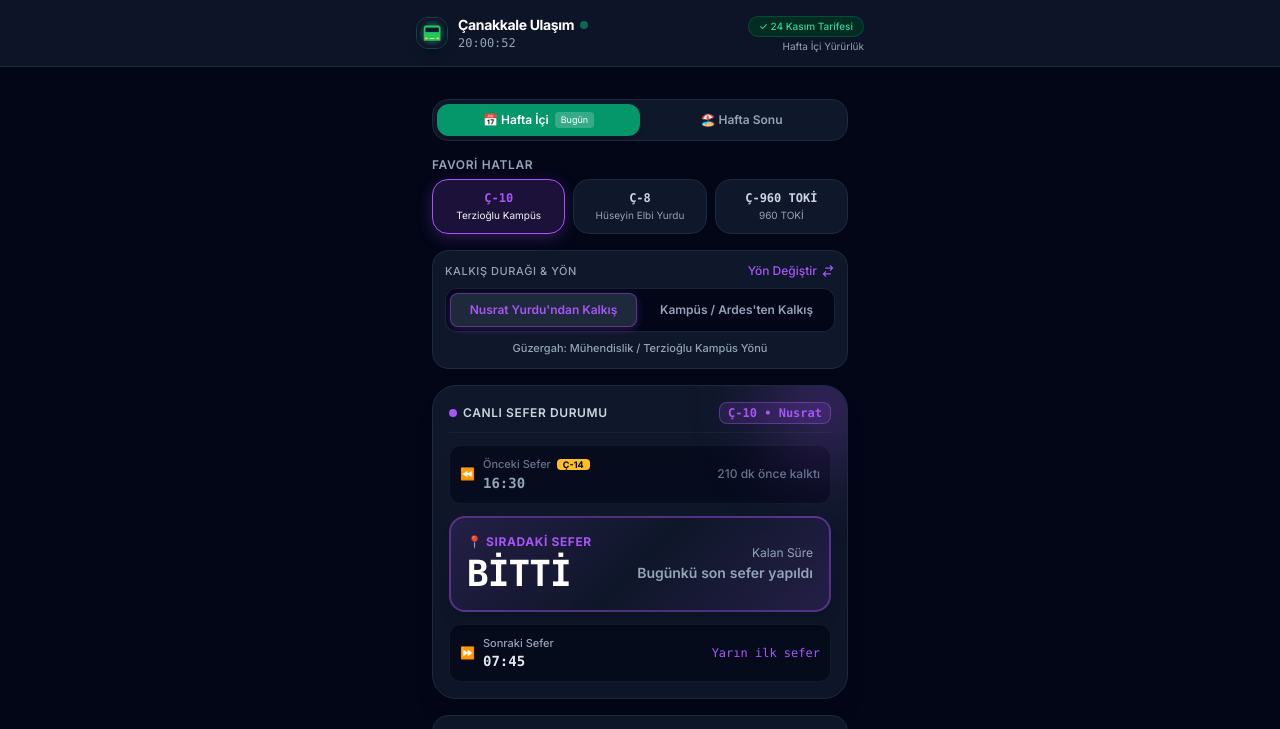
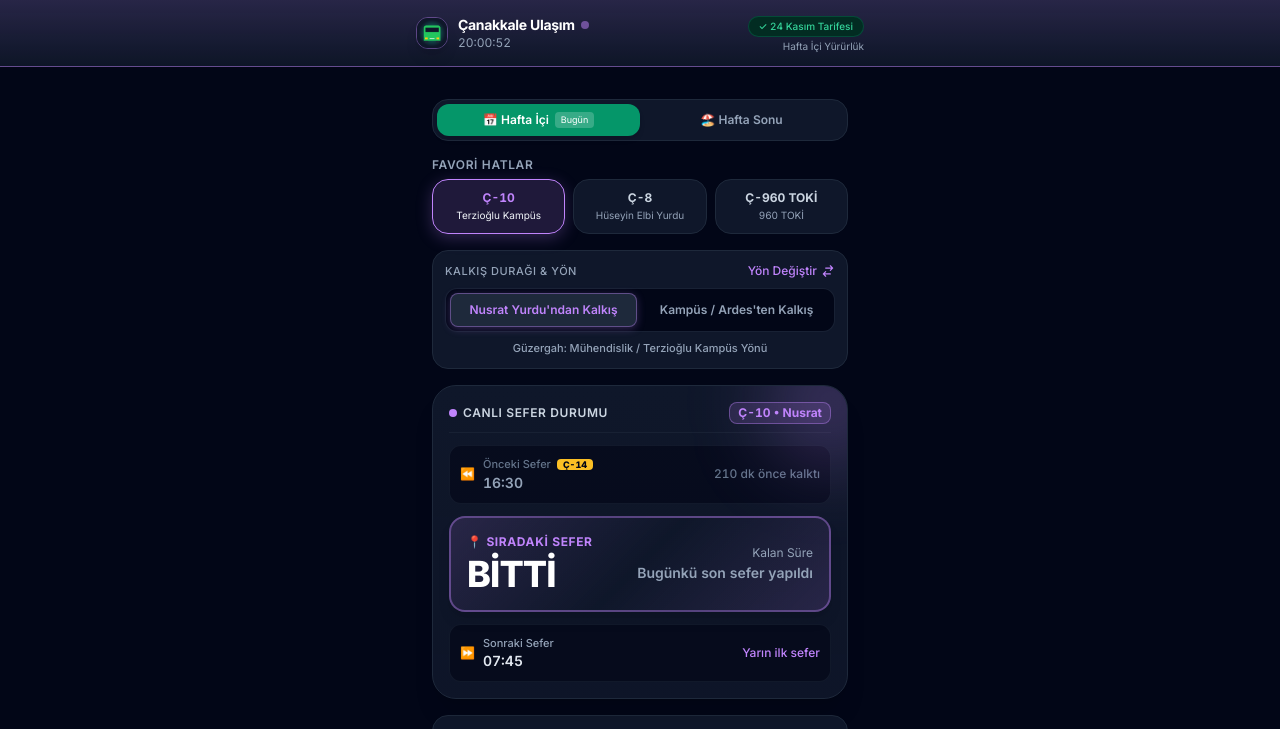
Before and after one commit to paal1aq/ulasim, a website: page index.html in a window 1280 px wide. Shown: the top 729 px of the page. Drawn offline with nearby package versions, Linux system fonts and the light colour scheme.

Commit message:
style: lila tonu, dinamik header ve inter font ayari

```diff
--- a/index.html
+++ b/index.html
@@ -4,7 +4,7 @@
   <meta charset="UTF-8">
   <meta name="viewport" content="width=device-width, initial-scale=1.0, maximum-scale=1.0, user-scalable=no">
   <title>Çanakkale Ulaşım - Otobüs Saatleri & Canlı Takip</title>
-  <meta name="theme-color" content="#a855f7">
+  <meta name="theme-color" content="#c084fc">
   <meta name="apple-mobile-web-app-capable" content="yes">
   <meta name="apple-mobile-web-app-status-bar-style" content="black-translucent">
   <link rel="manifest" href="manifest.json">
@@ -15,7 +15,7 @@
   <!-- Inter Font -->
   <link rel="preconnect" href="https://fonts.googleapis.com">
   <link rel="preconnect" href="https://fonts.gstatic.com" crossorigin>
-  <link href="https://fonts.googleapis.com/css2?family=Inter:wght@400;500;600;700&display=swap" rel="stylesheet">
+  <link href="https://fonts.googleapis.com/css2?family=Inter:wght@400;500;600;700;800&display=swap" rel="stylesheet">
   <!-- Tailwind CSS CDN -->
   <script src="https://cdn.tailwindcss.com"></script>
   <script>
@@ -25,6 +25,7 @@
         extend: {
           fontFamily: {
             sans: ['Inter', 'system-ui', '-apple-system', 'sans-serif'],
+            mono: ['Inter', 'system-ui', '-apple-system', 'sans-serif'],
           },
           colors: {
             brand: {
@@ -44,10 +45,10 @@
   <style>
     /* Theme Variables for Active Line */
     :root, body[data-line="c10"] {
-      --accent: #a855f7;
-      --accent-soft: rgba(168, 85, 247, 0.15);
-      --accent-border: rgba(168, 85, 247, 0.4);
-      --accent-glow: rgba(168, 85, 247, 0.25);
+      --accent: #c084fc;
+      --accent-soft: rgba(192, 132, 252, 0.15);
+      --accent-border: rgba(192, 132, 252, 0.4);
+      --accent-glow: rgba(192, 132, 252, 0.25);
     }
     body[data-line="c8"] {
       --accent: #06b6d4;
@@ -62,20 +63,36 @@
       --accent-glow: rgba(239, 68, 68, 0.25);
     }
 
+    /* Universal Inter Font Enforcement */
+    body, button, input, select, textarea, .countdown, .time-item, [class*="time"], [class*="count"], .font-mono {
+      font-family: 'Inter', system-ui, -apple-system, sans-serif !important;
+    }
+
     /* Prevent pull-to-refresh on mobile if not desired */
     body {
-      font-family: 'Inter', system-ui, -apple-system, sans-serif;
       -webkit-tap-highlight-color: transparent;
       user-select: none;
     }
 
-    /* Tabular numbers for aligned timestamps and countdowns */
-    .font-mono, #current-time, #current-countdown, #live-clock, #all-times-grid, #all-times-grid > div {
+    /* Tabular numbers and stylistic alternates for crisp, modern numerals */
+    body, button, input, select, .font-mono, #current-time, #current-countdown, #live-clock, #all-times-grid, #all-times-grid > div, .countdown, .time-item, [class*="time"], [class*="count"] {
+      font-feature-settings: "cv02", "cv03", "cv04", "cv11";
       font-variant-numeric: tabular-nums;
+    }
+
+    /* Top Header Styled with Active Line Accent */
+    header {
+      background-color: rgba(15, 23, 42, 0.92);
+      background-image: linear-gradient(180deg, var(--accent-soft) 0%, transparent 100%);
+      border-bottom: 1px solid var(--accent-border) !important;
+      transition: background-color 0.25s ease, border-color 0.25s ease, background-image 0.25s ease;
     }
 
     /* Smooth transitions for theme changes */
     .theme-transition,
+    header,
+    #header-logo,
+    #header-pulse-dot,
     .line-pill-btn,
     .direction-tab-btn,
     .theme-current-card,
@@ -170,14 +187,14 @@
 <body data-line="c10" class="bg-slate-950 text-slate-100 min-h-screen flex flex-col font-sans antialiased pb-12">
 
   <!-- Top Status & Watchdog Bar -->
-  <header class="bg-slate-900/90 backdrop-blur border-b border-slate-800 sticky top-0 z-40 px-4 py-3">
+  <header class="backdrop-blur sticky top-0 z-40 px-4 py-3">
     <div class="max-w-md mx-auto flex items-center justify-between">
       <div class="flex items-center space-x-2.5">
-        <img src="icon-192.png" alt="Çanakkale Ulaşım" class="w-8 h-8 rounded-xl shadow-lg border border-emerald-500/30 object-cover">
+        <img src="icon-192.png" alt="Çanakkale Ulaşım" id="header-logo" class="w-8 h-8 rounded-xl shadow-lg object-cover" style="border: 1px solid var(--accent-border);">
         <div>
           <h1 class="text-sm font-bold tracking-tight text-white flex items-center gap-1.5">
             Çanakkale Ulaşım
-            <span class="w-2 h-2 rounded-full bg-emerald-500 animate-pulse"></span>
+            <span id="header-pulse-dot" class="w-2 h-2 rounded-full animate-pulse" style="background-color: var(--accent);"></span>
           </h1>
           <p id="live-clock" class="text-xs text-slate-400 font-mono">--:--:--</p>
         </div>
```
